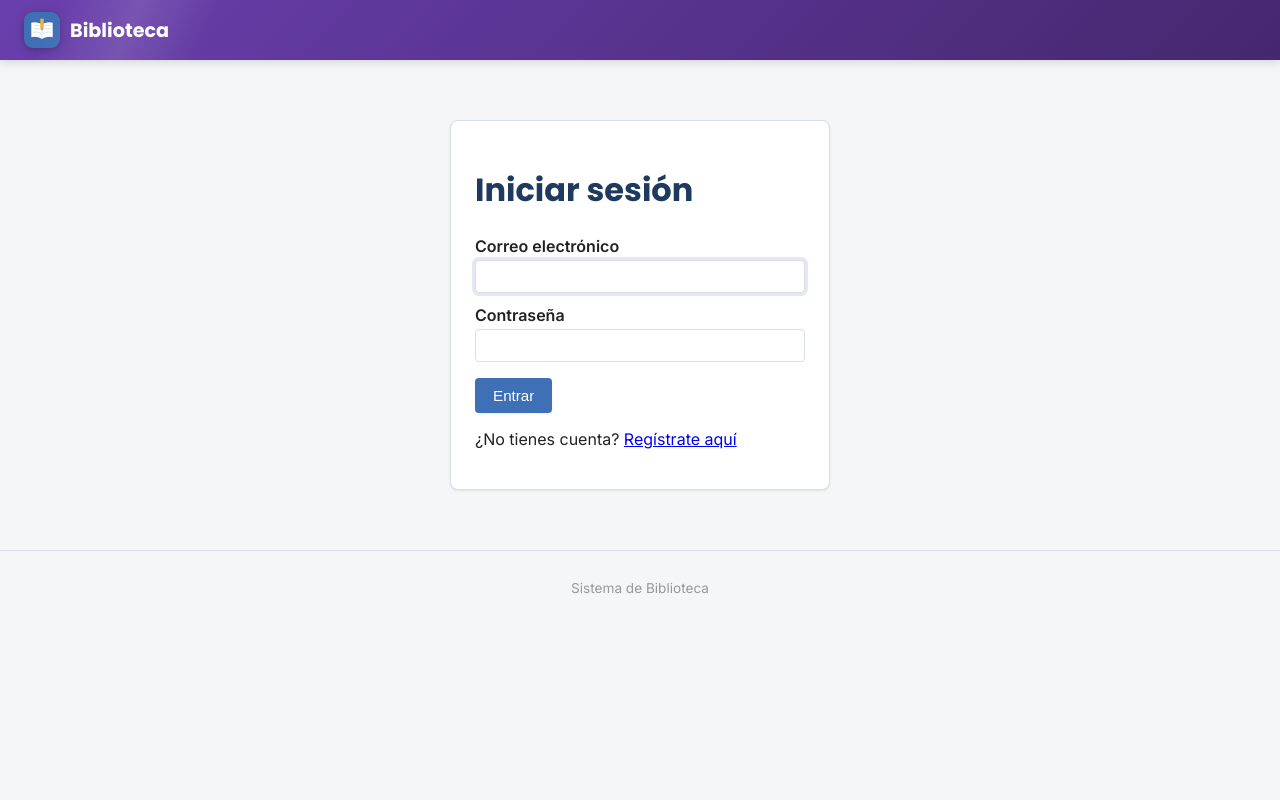
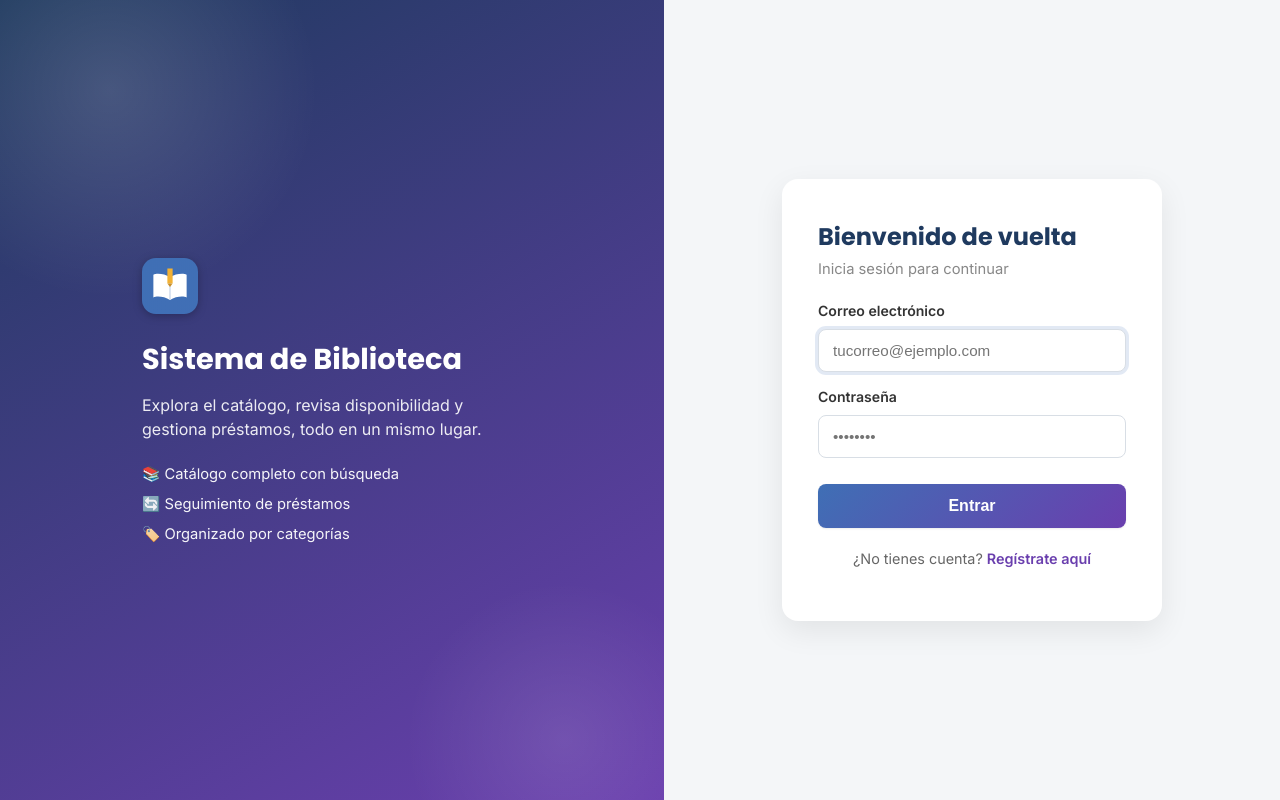
Before and after one commit to Emanuel0933/biblioteca, a PHP site: page /login.php in a window 1280 px wide. Run offline with PHP 8.4, Linux system fonts and the light colour scheme.

Commit message:
estilo de login

```diff
--- a/public/css/style.css
+++ b/public/css/style.css
@@ -940,3 +940,173 @@ input:focus, select:focus, textarea:focus {
   border-left-width: 4px;
   box-shadow: 0 1px 3px rgba(0,0,0,0.05);
 }
+
+
+/* LOGIN / REGISTRO — pantalla dividida */
+.fondo-auth {
+  margin: 0;
+  height: 100vh;
+  overflow: hidden;
+}
+
+.auth-split {
+  display: flex;
+  height: 100vh;
+}
+
+/* Panel izquierdo: branding con degradado */
+.auth-panel-visual {
+  flex: 1;
+  background: linear-gradient(150deg, #1f3a5f, #6a3fae);
+  color: #fff;
+  display: flex;
+  align-items: center;
+  justify-content: center;
+  padding: 48px;
+  position: relative;
+  overflow: hidden;
+}
+
+.auth-brillo-1, .auth-brillo-2 {
+  position: absolute;
+  border-radius: 50%;
+  pointer-events: none;
+}
+
+.auth-brillo-1 {
+  width: 420px;
+  height: 420px;
+  background: radial-gradient(circle, rgba(255,255,255,0.14) 0%, transparent 70%);
+  top: -120px;
+  left: -100px;
+}
+
+.auth-brillo-2 {
+  width: 320px;
+  height: 320px;
+  background: radial-gradient(circle, rgba(255,255,255,0.10) 0%, transparent 70%);
+  bottom: -100px;
+  right: -60px;
+}
+
+.auth-panel-contenido {
+  position: relative;
+  z-index: 1;
+  max-width: 380px;
+}
+
+.auth-panel-contenido .logo-svg {
+  margin-bottom: 20px;
+}
+
+.auth-panel-contenido h1 {
+  font-family: "Poppins", sans-serif;
+  color: #fff;
+  font-size: 1.8rem;
+  margin: 0 0 12px;
+}
+
+.auth-panel-contenido p {
+  opacity: 0.9;
+  line-height: 1.5;
+  margin: 0 0 24px;
+}
+
+.auth-lista {
+  list-style: none;
+  padding: 0;
+  margin: 0;
+  display: flex;
+  flex-direction: column;
+  gap: 12px;
+  font-size: 0.92rem;
+  opacity: 0.95;
+}
+
+/* Panel derecho: formulario */
+.auth-panel-form {
+  flex: 1;
+  display: flex;
+  align-items: center;
+  justify-content: center;
+  background: var(--gris);
+  padding: 24px;
+}
+
+.auth-card {
+  width: 100%;
+  max-width: 380px;
+  background: #fff;
+  border-radius: 16px;
+  padding: 40px 36px;
+  box-shadow: 0 10px 30px rgba(0,0,0,0.08);
+}
+
+.auth-card h2 {
+  font-family: "Poppins", sans-serif;
+  margin: 0 0 6px;
+  color: var(--azul);
+  font-size: 1.5rem;
+}
+
+.auth-subtitulo {
+  color: #888;
+  margin: 0 0 24px;
+  font-size: 0.92rem;
+}
+
+.auth-form label {
+  display: block;
+  margin-top: 16px;
+  margin-bottom: 6px;
+  font-weight: 600;
+  font-size: 0.88rem;
+  color: #333;
+}
+
+.auth-form input {
+  width: 100%;
+  padding: 12px 14px;
+  border: 1px solid var(--borde);
+  border-radius: 8px;
+  font-size: 0.95rem;
+}
+
+.auth-form button {
+  width: 100%;
+  margin-top: 26px;
+  padding: 13px;
+  font-size: 1rem;
+  font-weight: 600;
+  background: linear-gradient(135deg, #3f6fb5, #6a3fae);
+  border-radius: 8px;
+}
+
+.auth-form button:hover {
+  background: linear-gradient(135deg, #35608f, #532b8c);
+}
+
+.auth-alterno {
+  text-align: center;
+  margin-top: 22px;
+  color: #666;
+  font-size: 0.9rem;
+}
+
+.auth-alterno a {
+  color: #6a3fae;
+  font-weight: 600;
+  text-decoration: none;
+}
+
+.auth-alterno a:hover {
+  text-decoration: underline;
+}
+
+/* En pantallas angostas, apila los paneles en vez de lado a lado */
+@media (max-width: 760px) {
+  .fondo-auth { height: auto; overflow: auto; }
+  .auth-split { flex-direction: column; height: auto; }
+  .auth-panel-visual { padding: 32px 24px; }
+  .auth-panel-form { padding: 32px 20px; }
+}
--- a/public/login.php
+++ b/public/login.php
@@ -34,25 +34,68 @@ if ($_SERVER['REQUEST_METHOD'] === 'POST') {
 }
 
 $titulo = 'Iniciar sesión';
-require __DIR__ . '/../includes/header.php';
 ?>
-<div class="tarjeta form-login">
-    <h1>Iniciar sesión</h1>
+<!DOCTYPE html>
+<html lang="es">
+<head>
+    <meta charset="UTF-8">
+    <meta name="viewport" content="width=device-width, initial-scale=1.0">
+    <title><?= htmlspecialchars($titulo) ?></title>
+    <link rel="preconnect" href="https://fonts.googleapis.com">
+    <link href="https://fonts.googleapis.com/css2?family=Poppins:wght@400;600;700&family=Inter:wght@400;500;600&display=swap" rel="stylesheet">
+    <link rel="stylesheet" href="css/style.css">
+</head>
+<body class="fondo-auth">
+<div class="auth-split">
+    <div class="auth-panel-visual">
+        <div class="auth-brillo-1"></div>
+        <div class="auth-brillo-2"></div>
+        <div class="auth-panel-contenido">
+            <svg width="56" height="56" viewBox="0 0 64 64" class="logo-svg">
+                <defs>
+                    <linearGradient id="gradoLogoAuth" x1="0" y1="0" x2="64" y2="64">
+                        <stop offset="0" stop-color="#3f6fb5"/>
+                        <stop offset="1" stop-color="#9c6ade"/>
+                    </linearGradient>
+                </defs>
+                <rect width="64" height="64" rx="16" fill="url(#gradoLogoAuth)"/>
+                <path d="M32 22 C26 18 17 17 13 19 L13 45 C17 43 26 44 32 48 C38 44 47 43 51 45 L51 19 C47 17 38 18 32 22 Z" fill="#fff"/>
+                <path d="M32 22 L32 48" stroke="#c9d6ea" stroke-width="1.5"/>
+                <rect x="29" y="12" width="6" height="17" fill="#f2b134"/>
+                <path d="M29 29 L35 29 L32 33 Z" fill="#c9902b"/>
+            </svg>
+            <h1>Sistema de Biblioteca</h1>
+            <p>Explora el catálogo, revisa disponibilidad y gestiona préstamos, todo en un mismo lugar.</p>
+            <ul class="auth-lista">
+                <li>📚 Catálogo completo con búsqueda</li>
+                <li>🔄 Seguimiento de préstamos</li>
+                <li>🏷️ Organizado por categorías</li>
+            </ul>
+        </div>
+    </div>
+
+    <div class="auth-panel-form">
+        <div class="auth-card">
+            <h2>Bienvenido de vuelta</h2>
+            <p class="auth-subtitulo">Inicia sesión para continuar</p>
 
             <?php if ($error): ?>
                 <div class="alerta-error"><?= htmlspecialchars($error) ?></div>
             <?php endif; ?>
 
-    <form method="post" action="login.php">
+            <form method="post" action="login.php" class="auth-form">
                 <label for="email">Correo electrónico</label>
-        <input type="email" id="email" name="email" required autofocus>
+                <input type="email" id="email" name="email" required autofocus placeholder="tucorreo@ejemplo.com">
 
                 <label for="password">Contraseña</label>
-        <input type="password" id="password" name="password" required>
+                <input type="password" id="password" name="password" required placeholder="••••••••">
 
                 <button type="submit">Entrar</button>
             </form>
 
-    <p style="margin-top:16px;">¿No tienes cuenta? <a href="register.php">Regístrate aquí</a></p>
+            <p class="auth-alterno">¿No tienes cuenta? <a href="register.php">Regístrate aquí</a></p>
         </div>
-<?php require __DIR__ . '/../includes/footer.php'; ?>
+    </div>
+</div>
+</body>
+</html>
```
Lines whose indentation alone changed are shown as unchanged.
